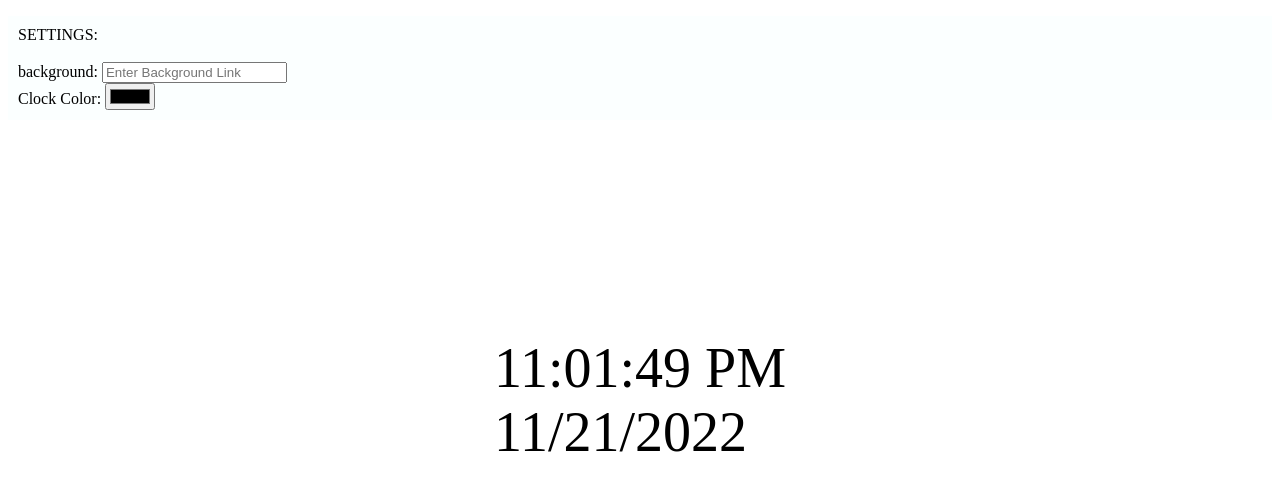
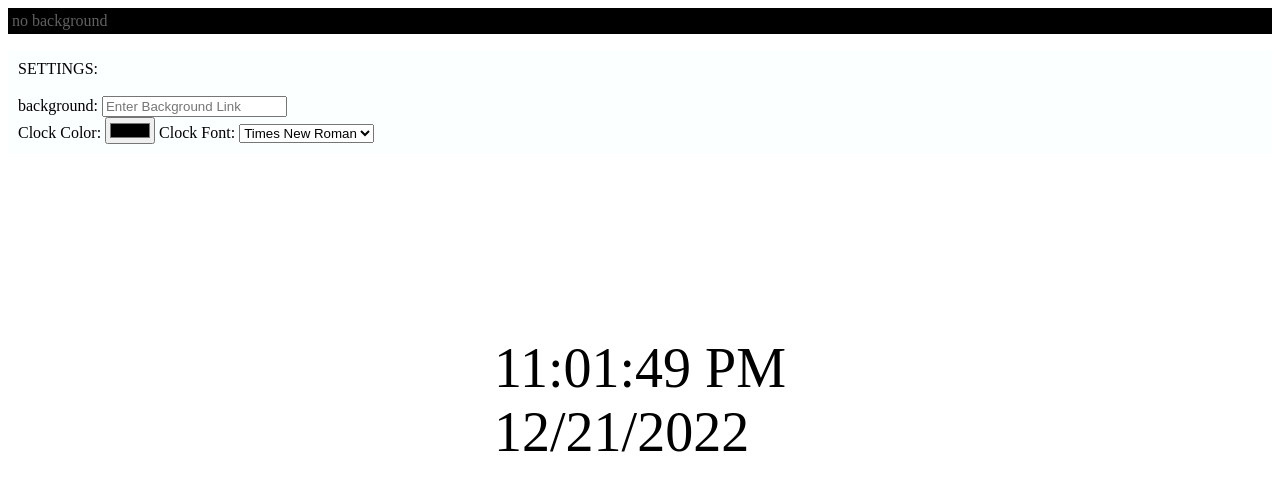
Before and after one commit to zeropointnothing/zeropointnothing.github.io, a plain HTML site: page fun/clock.html in a window 1280 px wide. Drawn offline with Linux system fonts and the light colour scheme.

Commit message:
multiple updates
- Clock now shows proper month
- Added font selection
- Now displays current bg link

```diff
--- a/fun/clock.html
+++ b/fun/clock.html
@@ -40,7 +40,13 @@
                     padding: 10px;
                     background-color: rgba(236, 253, 252, 0.2);
                 }
+                .lonk {
+                    background-color: black;
+                    padding: 4px;
+                    font-family: font;
+                }
             </style>
+            <div id="bglonk" class="lonk" style="color: rgb(96, 96, 96);">no background</div>
             <p
                 class="settings">SETTINGS:
                 <br><br>background:
@@ -58,6 +64,14 @@
                     name="clinp"
                     onkeyup="updateColor()"
                     onchange="updateColor()"/>
+                Clock Font:
+                <select name="font_chs">
+                    <option value="Times New Roman">Times New Roman</option>
+                    <option value="Arial">Arial</option>
+                    <option value="fantasy">Fantasy</option>
+                    <option value="courier new">Courier New</option>
+                    <option value="verdana">Verdana</option>
+                </select>
             </p>
             <div id="date_time">well, this broke :/</div>
 
@@ -91,6 +105,12 @@
                 load()
                 function load()
                     {
+                        var font_chs_element = document.querySelector("select[name='font_chs']");
+                        font_chs_element.addEventListener("change", function() {
+                            font = font_chs_element.value;
+                            document.getElementById("date_time").style.fontFamily = font;
+                            setCookie('_fnt', font, 40)
+                        });
                         if (getCookie('_clr') == null)
                         {
                             console.info()
@@ -99,17 +119,31 @@
                             let element = document.getElementById('date_time');
                             element.style.color = color;
                         }
+
                         if (getCookie('_bg') == null)
                         {
                             console.info()
                         } else {
                             bg = getCookie('_bg')
+                            bglonk.innerHTML = 'bg link: ' + bg
                             document.body.style.backgroundImage = "url(" + bg + ")";
                         }
+
+                        if (getCookie('_fnt') == null)
+                        {
+                            font = "Times New Roman"
+                            document.getElementById("date_time").style.fontFamily = font
+                        } else {
+                            font = getCookie('_fnt')
+                            document.getElementById("date_time").style.fontFamily = font;
+                            document.querySelector("select[name='font_chs']").value = font;
+                        }
                     }
+
                 function UpdateBg() {
                     var bg = document.getElementsByName("bginp")[0].value;
                     document.body.style.backgroundImage = "url(" + bg + ")";
+                    bglonk.innerHTML = 'bg link: ' + bg
                     setCookie('_bg', bg, 40)
                 }
                 function updateColor() {
@@ -137,6 +171,8 @@
                         apm = "PM"
                     }
                     var month = date.getMonth();
+                    //js shows months from 0-11. Add one to fix this.
+                    month += 1
                     var day = date.getDate();
                     var year = date.getFullYear();
                     document.title = hours + ":" + minutes + ":" + seconds
```
